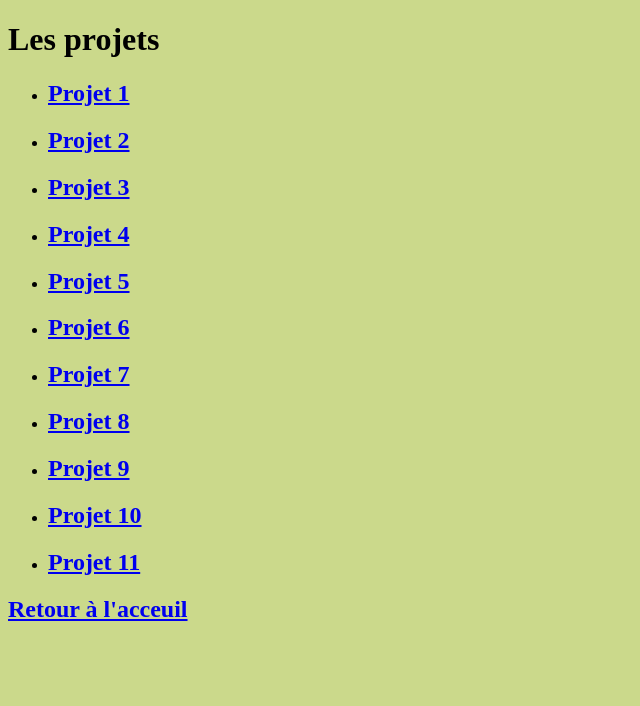
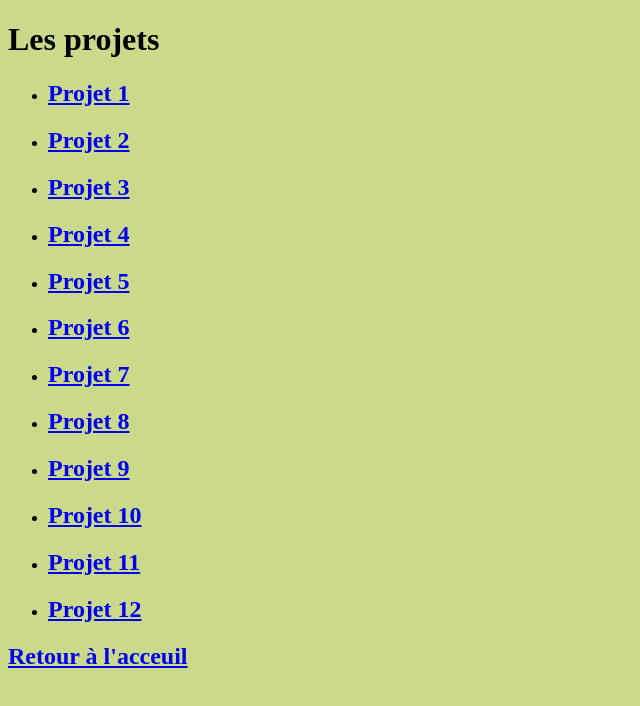
Before and after one commit to alloMoi/SSIIOO, a plain HTML site: page Menu&Sio/Les_projets.html in a window 1280 px wide. Shown: the whole page, without its empty margins (0-640 px from the left). Drawn offline with Linux system fonts and the light colour scheme.

Commit message:
Add files via upload

```diff
--- a/Menu&Sio/Les_projets.html
+++ b/Menu&Sio/Les_projets.html
@@ -24,6 +24,8 @@
     <li><a href="../autoloc/index.html"><h2>Projet 9</h2></a></li>
     <li><a href="../autoloc-float/index.html"><h2>Projet 10</h2></a></li>
     <li><a href="../tp-boutons/index.html"><h2>Projet 11</h2></a></li>
+    <li><a href="../Calculatrice/Menu.html"><h2>Projet 12</h2></a></li>
+    </ul>
     </ul>
     <footer>
     <a href="../index.html"><h2>Retour à l'acceuil</h2></a>
```
